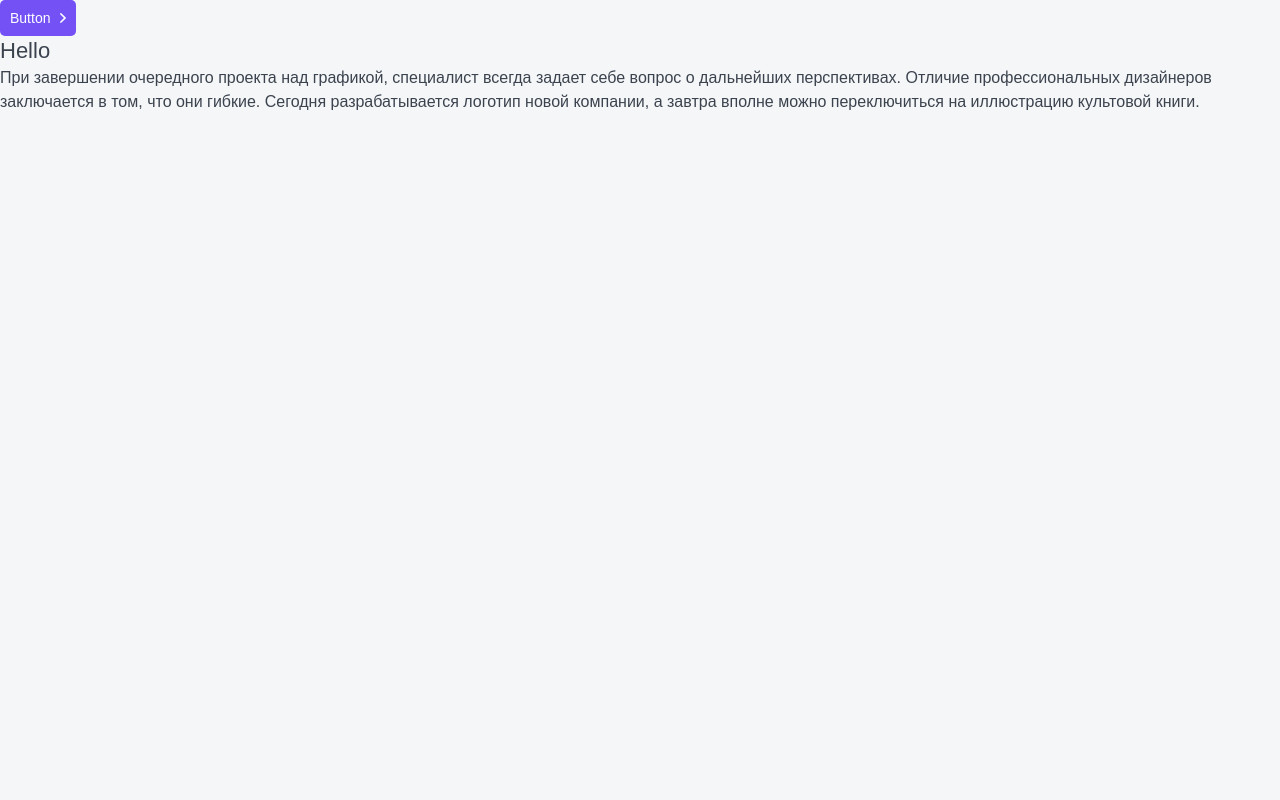
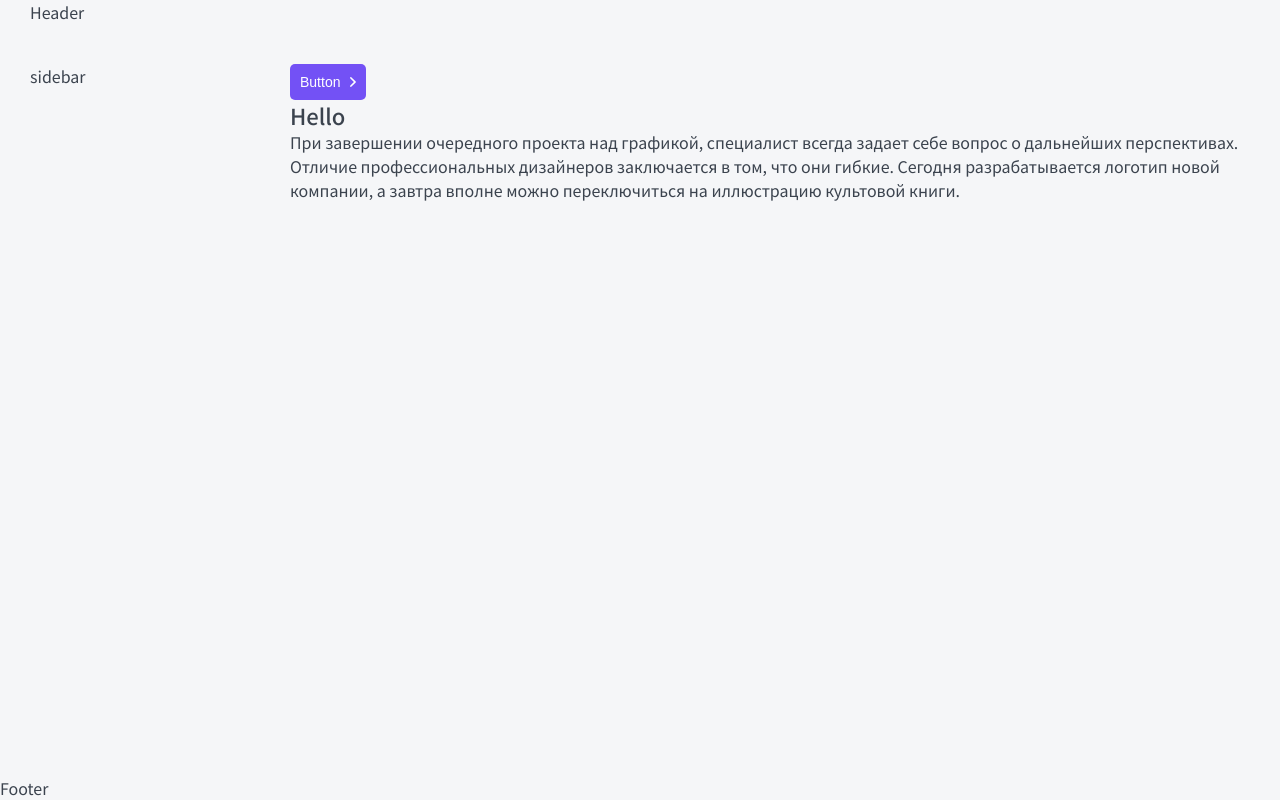
Before and after one commit to keepsake666/TOP, a Next.js app: page / in a window 1280 px wide. Built offline with nearby package versions, Linux system fonts and the light colour scheme.

Commit message:
feat:"add layout"

```diff
--- /dev/null
+++ b/app/layout.module.css
@@ -0,0 +1,49 @@
+.wrapper {
+  display: grid;
+  grid-template-columns: auto 230px minmax(320px, 1200px) auto;
+  grid-template-rows: auto 1fr auto;
+
+  min-height: 100vh;
+  gap: 40px 30px;
+  grid-template-areas:
+    ". header header ."
+    ". sidebar body ."
+    "footer footer footer footer";
+}
+
+.header {
+  grid-area: header;
+}
+
+.sidebar {
+  grid-area: sidebar;
+}
+
+.body {
+  grid-area: body;
+
+  outline: none;
+}
+
+.footer {
+  grid-area: footer;
+}
+
+@media (max-width: 765px) {
+  .wrapper {
+    grid-template-columns: minmax(320px, 1fr);
+    grid-template-areas:
+      "header"
+      "body"
+      "footer";
+    gap: 10px;
+  }
+
+  .sidebar {
+    display: none !important;
+  }
+
+  .body {
+    padding: 15px;
+  }
+}
--- a/app/layout.tsx
+++ b/app/layout.tsx
@@ -1,14 +1,10 @@
 import type { Metadata } from "next";
-import { Geist, Geist_Mono } from "next/font/google";
+import { Noto_Sans_KR } from "next/font/google";
+import cn from "classnames";
+import styles from "./layout.module.css";
 import "./globals.css";
 
-const geistSans = Geist({
-  variable: "--font-geist-sans",
-  subsets: ["latin"],
-});
-
-const geistMono = Geist_Mono({
-  variable: "--font-geist-mono",
+const notoSans = Noto_Sans_KR({
   subsets: ["latin"],
 });
 
@@ -23,8 +19,11 @@ export default function RootLayout({
 }>) {
   return (
     <html lang="ru">
-      <body className={`${geistSans.variable} ${geistMono.variable}`}>
-        {children}
+      <body className={cn(notoSans.className, styles.wrapper)}>
+        <div className={styles.header}>Header</div>
+        <div className={styles.sidebar}>sidebar</div>
+        <main className={styles.body}>{children}</main>
+        <div className={styles.footer}>Footer</div>
       </body>
     </html>
   );
--- a/app/page.module.css
+++ /dev/null
@@ -1,168 +0,0 @@
-.page {
-  --gray-rgb: 0, 0, 0;
-  --gray-alpha-200: rgba(var(--gray-rgb), 0.08);
-  --gray-alpha-100: rgba(var(--gray-rgb), 0.05);
-
-  --button-primary-hover: #383838;
-  --button-secondary-hover: #f2f2f2;
-
-  display: grid;
-  grid-template-rows: 20px 1fr 20px;
-  align-items: center;
-  justify-items: center;
-  min-height: 100svh;
-  padding: 80px;
-  gap: 64px;
-  font-family: var(--font-geist-sans);
-}
-
-@media (prefers-color-scheme: dark) {
-  .page {
-    --gray-rgb: 255, 255, 255;
-    --gray-alpha-200: rgba(var(--gray-rgb), 0.145);
-    --gray-alpha-100: rgba(var(--gray-rgb), 0.06);
-
-    --button-primary-hover: #ccc;
-    --button-secondary-hover: #1a1a1a;
-  }
-}
-
-.main {
-  display: flex;
-  flex-direction: column;
-  gap: 32px;
-  grid-row-start: 2;
-}
-
-.main ol {
-  font-family: var(--font-geist-mono);
-  padding-left: 0;
-  margin: 0;
-  font-size: 14px;
-  line-height: 24px;
-  letter-spacing: -0.01em;
-  list-style-position: inside;
-}
-
-.main li:not(:last-of-type) {
-  margin-bottom: 8px;
-}
-
-.main code {
-  font-family: inherit;
-  background: var(--gray-alpha-100);
-  padding: 2px 4px;
-  border-radius: 4px;
-  font-weight: 600;
-}
-
-.ctas {
-  display: flex;
-  gap: 16px;
-}
-
-.ctas a {
-  appearance: none;
-  border-radius: 128px;
-  height: 48px;
-  padding: 0 20px;
-  border: none;
-  border: 1px solid transparent;
-  transition:
-    background 0.2s,
-    color 0.2s,
-    border-color 0.2s;
-  cursor: pointer;
-  display: flex;
-  align-items: center;
-  justify-content: center;
-  font-size: 16px;
-  line-height: 20px;
-  font-weight: 500;
-}
-
-a.primary {
-  background: var(--foreground);
-  color: var(--background);
-  gap: 8px;
-}
-
-a.secondary {
-  border-color: var(--gray-alpha-200);
-  min-width: 180px;
-}
-
-.footer {
-  grid-row-start: 3;
-  display: flex;
-  gap: 24px;
-}
-
-.footer a {
-  display: flex;
-  align-items: center;
-  gap: 8px;
-}
-
-.footer img {
-  flex-shrink: 0;
-}
-
-/* Enable hover only on non-touch devices */
-@media (hover: hover) and (pointer: fine) {
-  a.primary:hover {
-    background: var(--button-primary-hover);
-    border-color: transparent;
-  }
-
-  a.secondary:hover {
-    background: var(--button-secondary-hover);
-    border-color: transparent;
-  }
-
-  .footer a:hover {
-    text-decoration: underline;
-    text-underline-offset: 4px;
-  }
-}
-
-@media (max-width: 600px) {
-  .page {
-    padding: 32px;
-    padding-bottom: 80px;
-  }
-
-  .main {
-    align-items: center;
-  }
-
-  .main ol {
-    text-align: center;
-  }
-
-  .ctas {
-    flex-direction: column;
-  }
-
-  .ctas a {
-    font-size: 14px;
-    height: 40px;
-    padding: 0 16px;
-  }
-
-  a.secondary {
-    min-width: auto;
-  }
-
-  .footer {
-    flex-wrap: wrap;
-    align-items: center;
-    justify-content: center;
-  }
-}
-
-@media (prefers-color-scheme: dark) {
-  .logo {
-    filter: invert();
-  }
-}
--- a/app/page.tsx
+++ b/app/page.tsx
@@ -2,7 +2,7 @@ import { Button, Htag, P } from "../components/index";
 
 export default function Home() {
   return (
-    <div>
+    <>
       <Button appearence="primary" arrow="rigth">
         Button
       </Button>
@@ -14,6 +14,6 @@ export default function Home() {
         логотип новой компании, а завтра вполне можно переключиться на
         иллюстрацию культовой книги.
       </P>
-    </div>
+    </>
   );
 }
--- a/components/Rating/Rating.props.tsx
+++ b/components/Rating/Rating.props.tsx
@@ -1,4 +1,4 @@
-import { DetailedHTMLProps, HTMLAttributes, ReactNode } from "react";
+import { DetailedHTMLProps, HTMLAttributes } from "react";
 
 export interface RatingProps
   extends DetailedHTMLProps<HTMLAttributes<HTMLDivElement>, HTMLDivElement> {
--- a/components/Rating/Rating.tsx
+++ b/components/Rating/Rating.tsx
@@ -9,7 +9,6 @@ export const Rating = ({
   isAditable = false,
   rating,
   setRating,
-  className,
   ...props
 }: RatingProps) => {
   const [ratingArray, setRatingArray] = useState<JSX.Element[]>(
```
